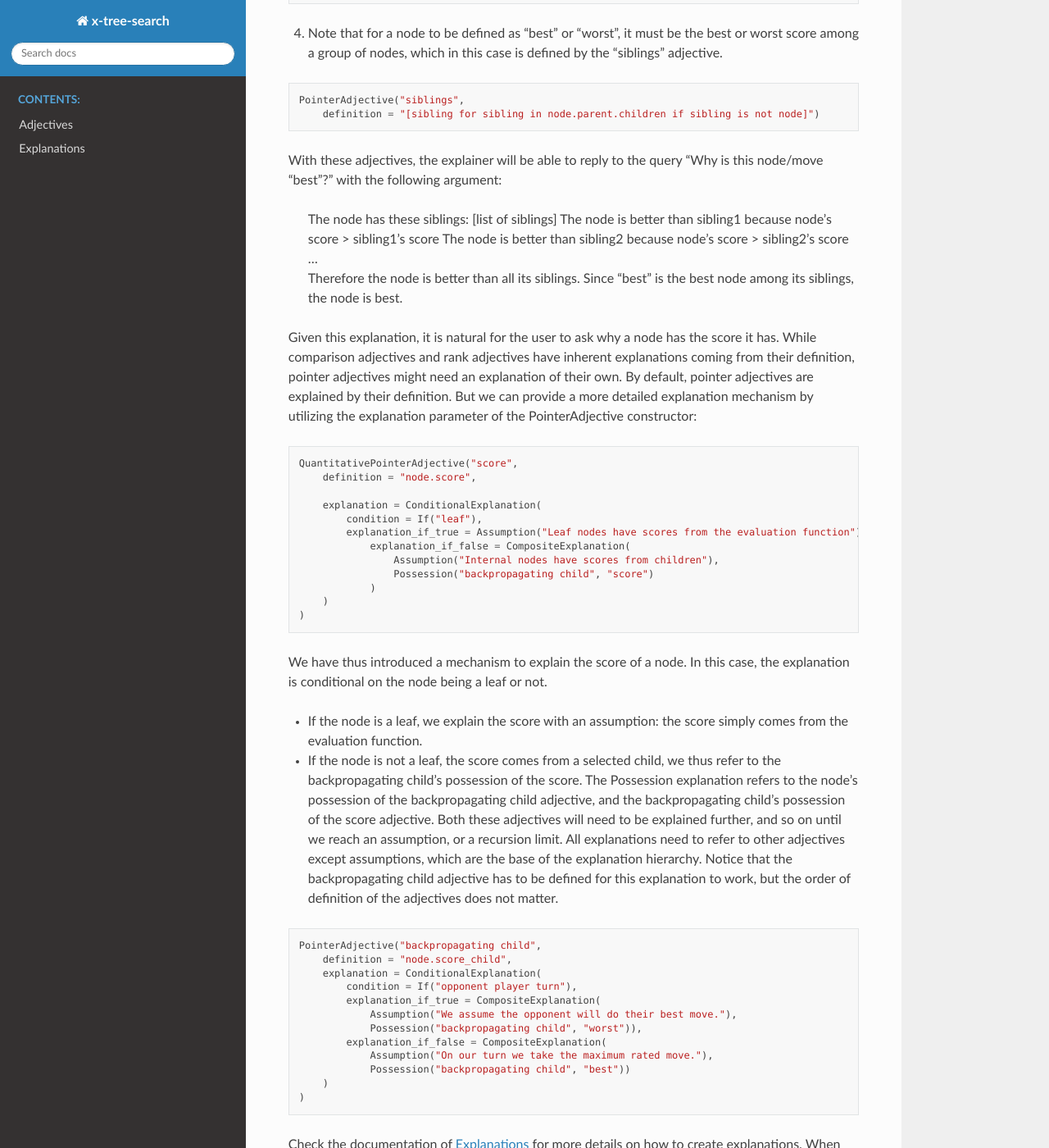
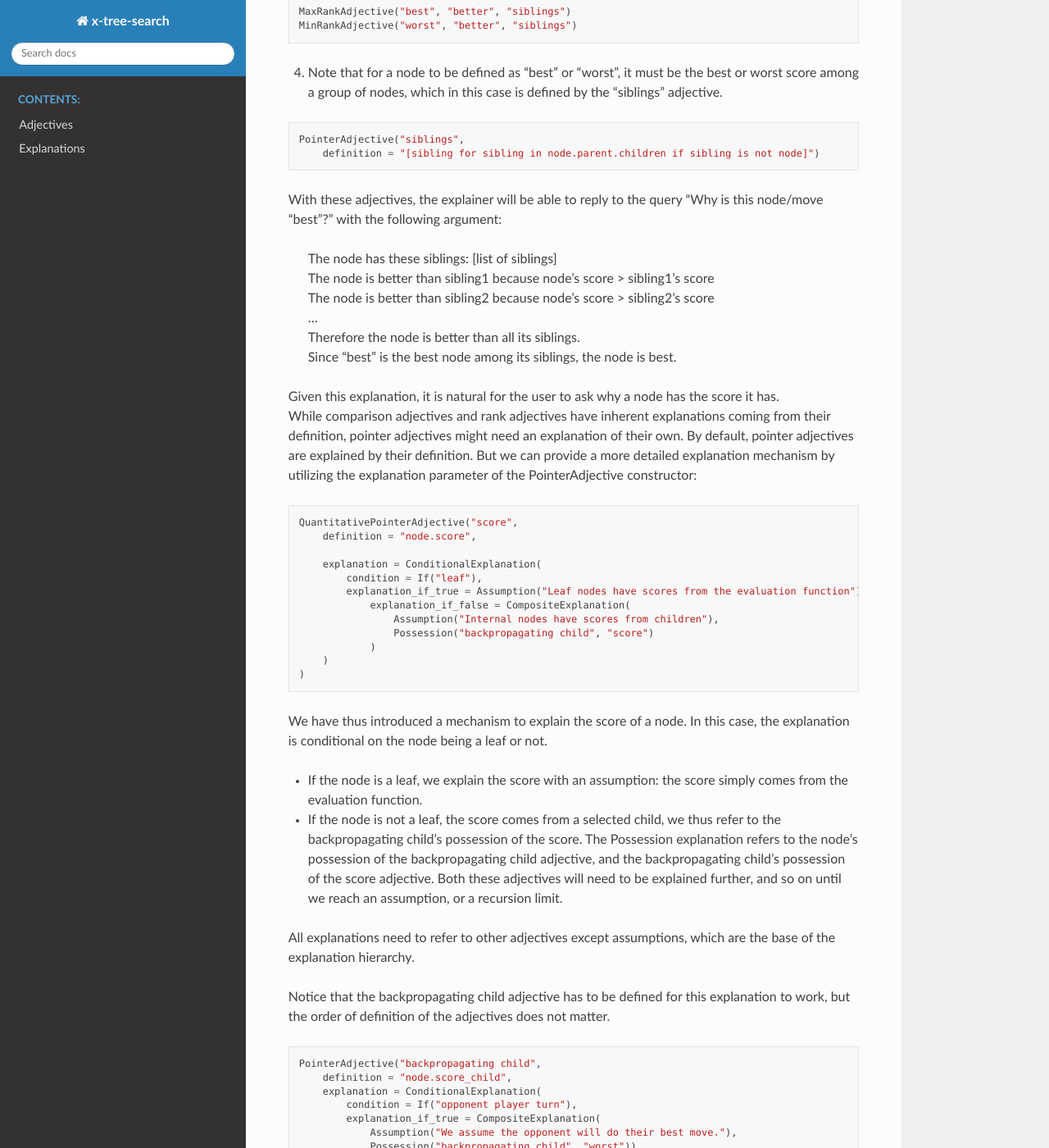
Before and after one commit to nicoloddo/x-tree-search, a Sphinx documentation site: the page built from docs/index.md, in a window 1280 px wide and 1400 px high, scrolled down 1026 px. Shown: the whole window at 82% size. Built offline with Sphinx 7.4.7 and the Read the Docs theme 2.0.0, drawn with Linux system fonts in a browser that asks for light colours; some of the changed text lies outside the part shown.

Commit message:
Added explicit line breaks

````diff
--- a/docs/index.md
+++ b/docs/index.md
@@ -34,15 +34,15 @@ PointerAdjective("siblings",
     definition = "[sibling for sibling in node.parent.children if sibling is not node]")
 ```
 
-With these adjectives, the explainer will be able to reply to the query "Why is this node/move "best"?" with the following argument:
-> The node has these siblings: [list of siblings]
-> The node is better than sibling1 because node's score > sibling1's score
-> The node is better than sibling2 because node's score > sibling2's score
-> ...
-> Therefore the node is better than all its siblings.
-> Since "best" is the best node among its siblings, the node is best.
+With these adjectives, the explainer will be able to reply to the query "Why is this node/move "best"?" with the following argument:<br>
+> The node has these siblings: [list of siblings]<br>
+> The node is better than sibling1 because node's score > sibling1's score<br>
+> The node is better than sibling2 because node's score > sibling2's score<br>
+> ...<br>
+> Therefore the node is better than all its siblings.<br>
+> Since "best" is the best node among its siblings, the node is best.<br>
 
-Given this explanation, it is natural for the user to ask why a node has the score it has.
+Given this explanation, it is natural for the user to ask why a node has the score it has.<br>
 While comparison adjectives and rank adjectives have inherent explanations coming from their definition, pointer adjectives might need an explanation of their own. By default, pointer adjectives are explained by their definition. But we can provide a more detailed explanation mechanism by utilizing the explanation parameter of the PointerAdjective constructor:
 ```python
 QuantitativePointerAdjective("score",
@@ -62,7 +62,9 @@ We have thus introduced a mechanism to explain the score of a node. In this case
 - If the node is a leaf, we explain the score with an assumption: the score simply comes from the evaluation function.
 - If the node is not a leaf, the score comes from a selected child, we thus refer to the backpropagating child's possession of the score.
 The Possession explanation refers to the node's possession of the backpropagating child adjective, and the backpropagating child's possession of the score adjective. Both these adjectives will need to be explained further, and so on until we reach an assumption, or a recursion limit.
+
 All explanations need to refer to other adjectives except assumptions, which are the base of the explanation hierarchy.
+
 Notice that the backpropagating child adjective has to be defined for this explanation to work, but the order of definition of the adjectives does not matter.
 ```python
 PointerAdjective("backpropagating child",
@@ -79,6 +81,7 @@ PointerAdjective("backpropagating child",
 )
 ```
 Check the documentation of [Explanations](rst/explanation) for more details on how to create explanations.
+
 When giving an explanation, think of explanation classes as providing a statement like "because the node possesses this backpropagating child, and this backpropagating child is the best option (possesses the adjective "best")"
 
 Adjectives must be added to an ArgumentationFramework, which will be attached to an ArgumentativeExplainer, that can then be used to explain a decision. ArgumentativeExplaners support multiple frameworks, which can be switched at runtime. The first framework attached to the explainer will be used as default. Different frameworks can be useful if we want to explain the same decision to different types of users, with different levels of expertise: one could be to explain a decision to a game playing user, another for debugging purposes for the search tree developer.
@@ -99,9 +102,9 @@ highlevel_framework = ArgumentationFramework(
 # Add framework to explainer
 explainer.add_framework("highlevel", highlevel_framework)
 ```
-The adjectives must be a list of instances declared like in the examples above.
-The tactics must be a list of instances of ArgumentationTactic.
-The settings must be a dictionary containing the settings for the framework.
+The adjectives must be a list of instances declared like in the examples above.<br>
+The tactics must be a list of instances of ArgumentationTactic.<br>
+The settings must be a dictionary containing the settings for the framework.<br>
 
 ```python
 # Define settings
````
Also changed, not shown: other parts of docs/index.md (+5 -5 lines).
